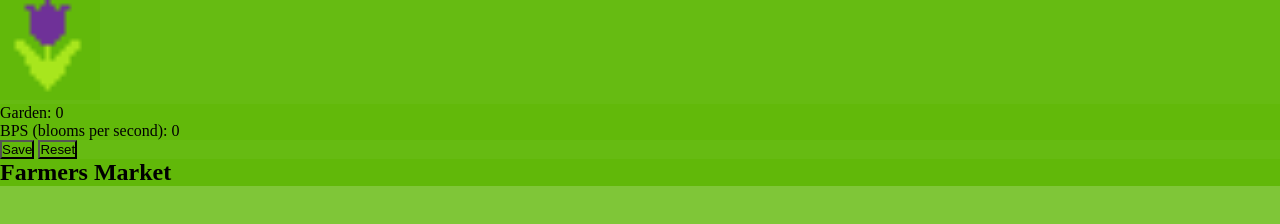
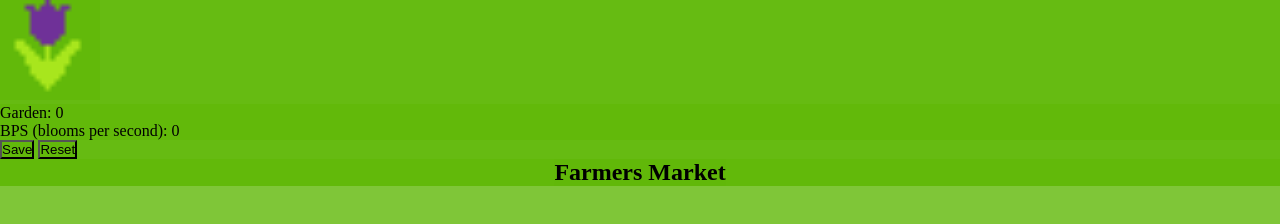
Before and after one commit to beccabooty/week3assignment, a plain HTML site: page index.html in a window 1280 px wide. Drawn offline with Linux system fonts and the light colour scheme; no server answers.

Commit message:
CSS flex updates

```diff
--- a/index.html
+++ b/index.html
@@ -18,7 +18,7 @@
     <p id="bps-p"></p>
     <button id="save-button">Save</button>
     <button id="reset-button">Reset</button>
-    <div id="market-container">
+    <div id="market-container" class="market-container">
       <h2>Farmers Market</h2>
     </div>
   </body>
--- a/style.css
+++ b/style.css
@@ -11,10 +11,23 @@
   color: white;
   text-align: center;
   font-size: 16px;
+  border-radius: 10px;
+  padding: 7px 7px;
 }
 
 .click-flower {
   width: 100px;
   height: 100px;
-  justify-content: center;
+  align-items: center;
 }
+
+.market-container {
+  display: flex;
+  flex-direction: row;
+  flex-wrap: wrap;
+  align-content: center;
+  justify-content: space-evenly;
+}
+
+h2 {
+}
```
